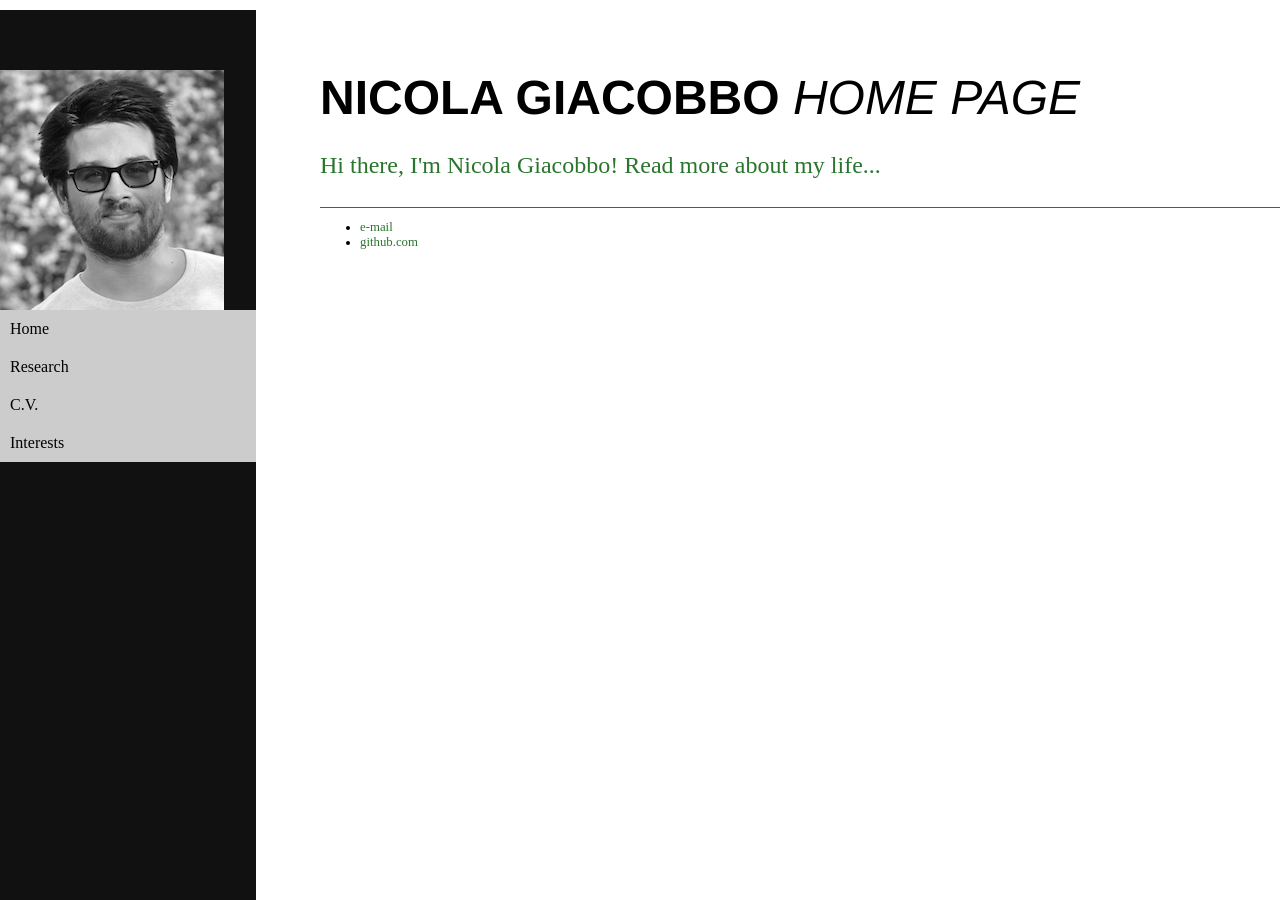
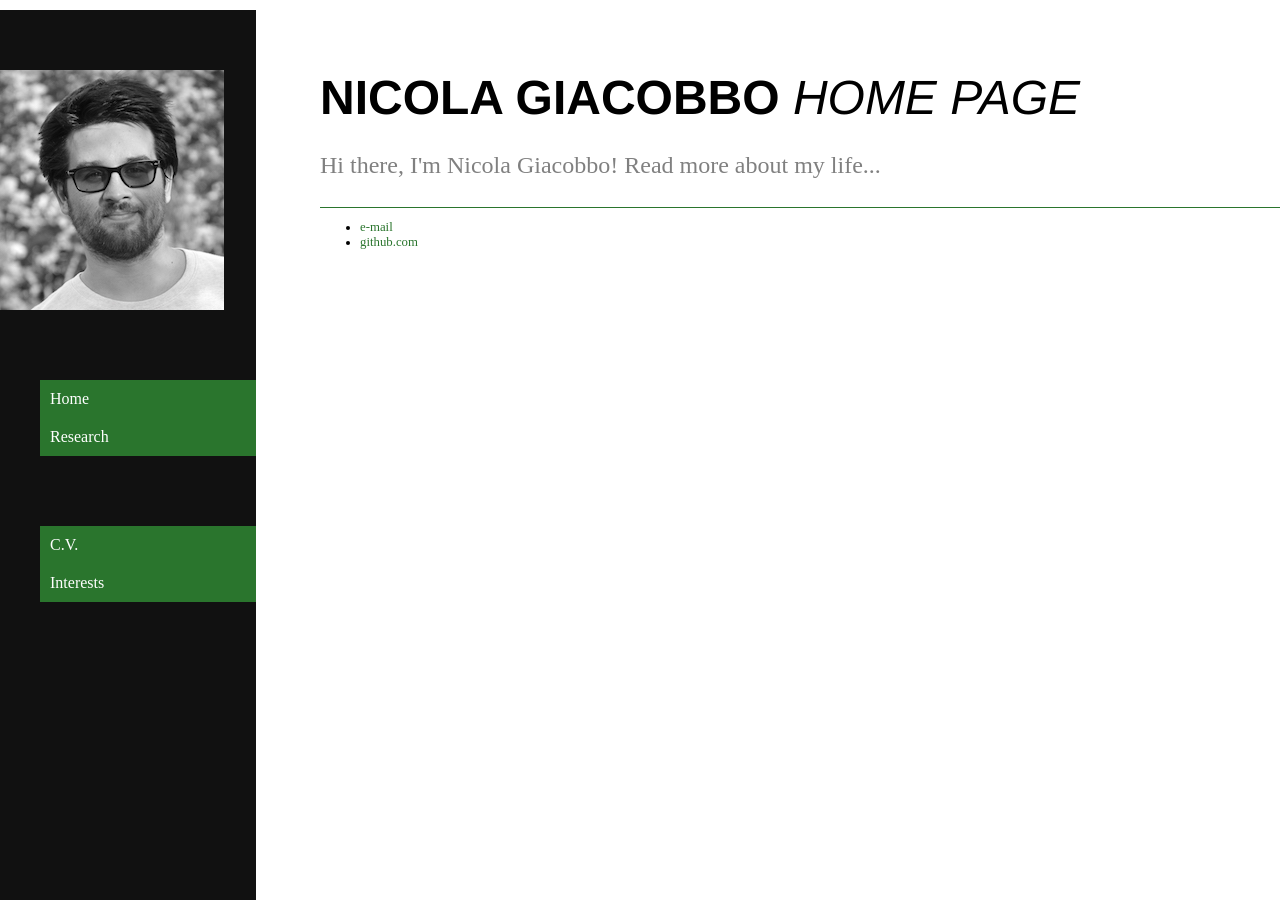
Before and after one commit to GiacobboNicola/giacobbonicola.github.io, a Jekyll site: the page built from index.html, in a window 1280 px wide. Built offline with Jekyll 4.4.1, drawn with Linux system fonts in a browser that asks for light colours.

Commit message:
fix submenus

```diff
--- a/css/main.css
+++ b/css/main.css
@@ -85,7 +85,7 @@ h1 {
 p {
     font-size: 1.5em;
     line-height: 1.4em;
-    color: #2A752D;
+    color: grey;
 }
 footer {
     border-top: 1px solid #2A752D;
@@ -99,22 +99,22 @@ footer a {
 /* reset our lists to remove bullet points and padding */
 .mainmenu, .submenu {
     list-style: none;
-    padding: 0;
+    padding-top: 70px;
     margin: 0;
   }
 
   /* make ALL links (main and submenu) have padding and background color */
   .mainmenu a {
     display: block;
-    background-color: #CCC;
+    background-color:#2A752D;
     text-decoration: none;
     padding: 10px;
-    color: #000;
+    color:white;
   }
 
   /* add hover behaviour */
   .mainmenu a:hover {
-      background-color: #C5C5C5;
+      background-color: #2D9831;
   }
 
 
@@ -134,12 +134,14 @@ footer a {
   */
 
   .submenu a {
-    background-color: #999;
+    background-color:#2D9831;
+    color:white;
   }
 
   /* hover behaviour for links inside .submenu */
   .submenu a:hover {
-    background-color: #666;
+    background-color:#21B726;
+    color:white;
   }
 
   /* this is the initial state of all submenus.
```
